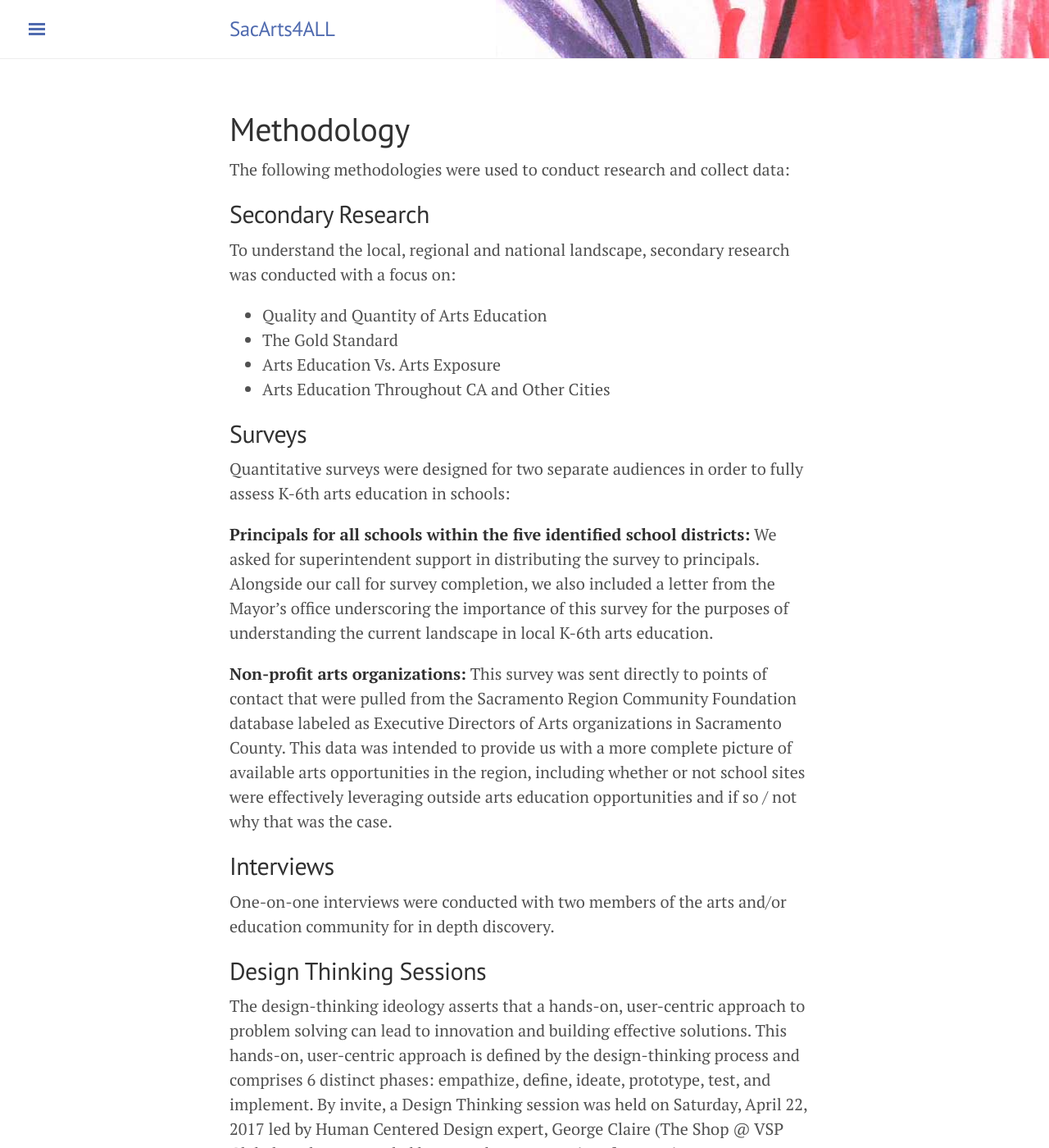
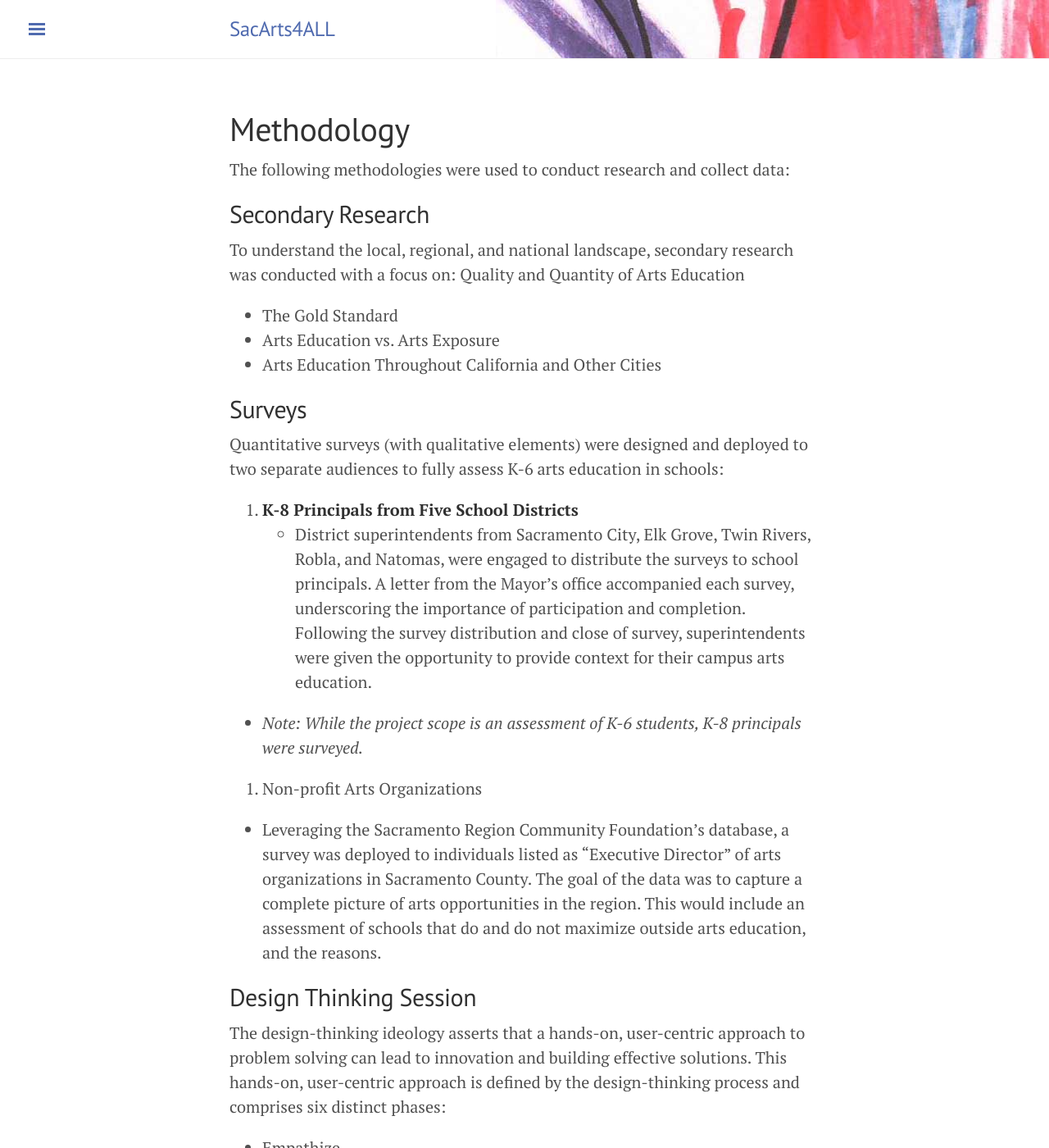
Before and after one commit to code4sac/sacarts4ALL, a Jekyll site: the page built from 1_methodology.md, in a window 1280 px wide and 1400 px high. Shown: the whole window at 82% size. Built offline with Jekyll 4.4.1, drawn with Linux system fonts in a browser that asks for light colours; some of the changed text lies outside the part shown.

Commit message:
sunday night updates

```diff
--- a/1_methodology.md
+++ b/1_methodology.md
@@ -3,35 +3,45 @@ layout: page
 title: Methodology
 permalink: /methodology/
 ---
+
 # Methodology
 
 The following methodologies were used to conduct research and collect data:
 
 ## Secondary Research
-To understand the local, regional and national landscape, secondary research was conducted with a focus on:
 
-* Quality and Quantity of Arts Education
+To understand the local, regional, and national landscape, secondary research was conducted with a focus on:
+Quality and Quantity of Arts Education
+
 * The Gold Standard
-* Arts Education Vs. Arts Exposure
-* Arts Education Throughout CA and Other Cities
+* Arts Education vs. Arts Exposure
+* Arts Education Throughout California and Other Cities
 
 ## Surveys
 
-Quantitative surveys were designed for two separate audiences in order to fully assess K-6th arts education in schools:
+Quantitative surveys (with qualitative elements) were designed and deployed to two separate audiences to fully assess K-6 arts education in schools:
 
-**Principals for all schools within the five identified school districts:**
-We asked for superintendent support in distributing the survey to principals. Alongside our call for survey completion, we also included a letter from the Mayor’s office underscoring the importance of this survey for the purposes of understanding the current landscape in local K-6th arts education.
+1. **K-8 Principals from Five School Districts**
+  * District superintendents from Sacramento City, Elk Grove, Twin Rivers, Robla, and Natomas, were engaged to distribute the surveys to school principals. A letter from the Mayor’s office accompanied each survey, underscoring the importance of participation and completion. Following the survey distribution and close of survey, superintendents were given the opportunity to provide context for their campus arts education.
 
-**Non-profit arts organizations:**
-This survey was sent directly to points of contact that were pulled from the Sacramento Region Community Foundation database labeled as Executive Directors of Arts organizations in Sacramento County. This data was intended to provide us with a more complete picture of available arts opportunities in the region, including whether or not school sites were effectively leveraging outside arts education opportunities and if so / not why that was the case.
+  * *Note: While the project scope is an assessment of K-6 students, K-8 principals were surveyed.*
 
-## Interviews
+2. Non-profit Arts Organizations
 
-One-on-one interviews were conducted with two members of the arts and/or education community for in depth discovery.
+  * Leveraging the Sacramento Region Community Foundation’s database, a survey was deployed to individuals listed as “Executive Director” of arts organizations in Sacramento County. The goal of the data was to capture a complete picture of arts opportunities in the region. This would include an assessment of schools that do and do not maximize outside arts education, and the reasons.
 
-## Design Thinking Sessions
+## Design Thinking Session
 
-The design-thinking ideology asserts that a hands-on, user-centric approach to problem solving can lead to innovation and building effective solutions. This hands-on, user-centric approach is defined by the design-thinking process and comprises 6 distinct phases: empathize, define, ideate, prototype, test, and implement. By invite, a Design Thinking session was held on Saturday, April 22, 2017 led by Human Centered Design expert, George Claire (The Shop @ VSP Global) and was attended by several representatives from various groups, including: students, educators, arts educators and artists. The challenge to tackle for the groups was: **“How Might We Bring Art To Every Child”**.
+The design-thinking ideology asserts that a hands-on, user-centric approach to problem solving can lead to innovation and building effective solutions. This hands-on, user-centric approach is defined by the design-thinking process and comprises six distinct phases:
+
+* Empathize
+* Define
+* Ideate
+* Prototype
+* Test
+* Implement
+
+More than 60 people were invited to a Design Thinking session, held on Saturday, April 22, 2017, led by Human Centered Design expert, George Claire (The Shop @ VSP Global). Attendees included representatives from various groups, including: students, educators, arts educators, and artists. The group was tasked with the challenge question, **“How might we bring art to every child?”**
 
 <!-- Pagination -->
 <div class="pagination">
```
